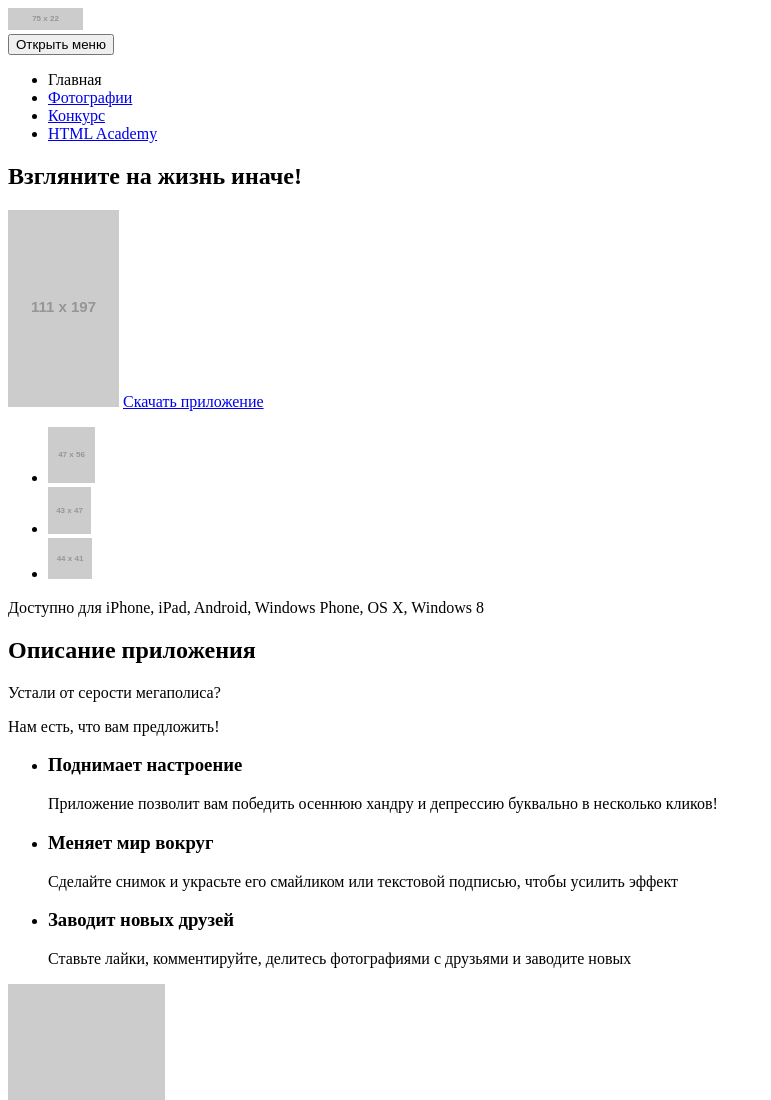
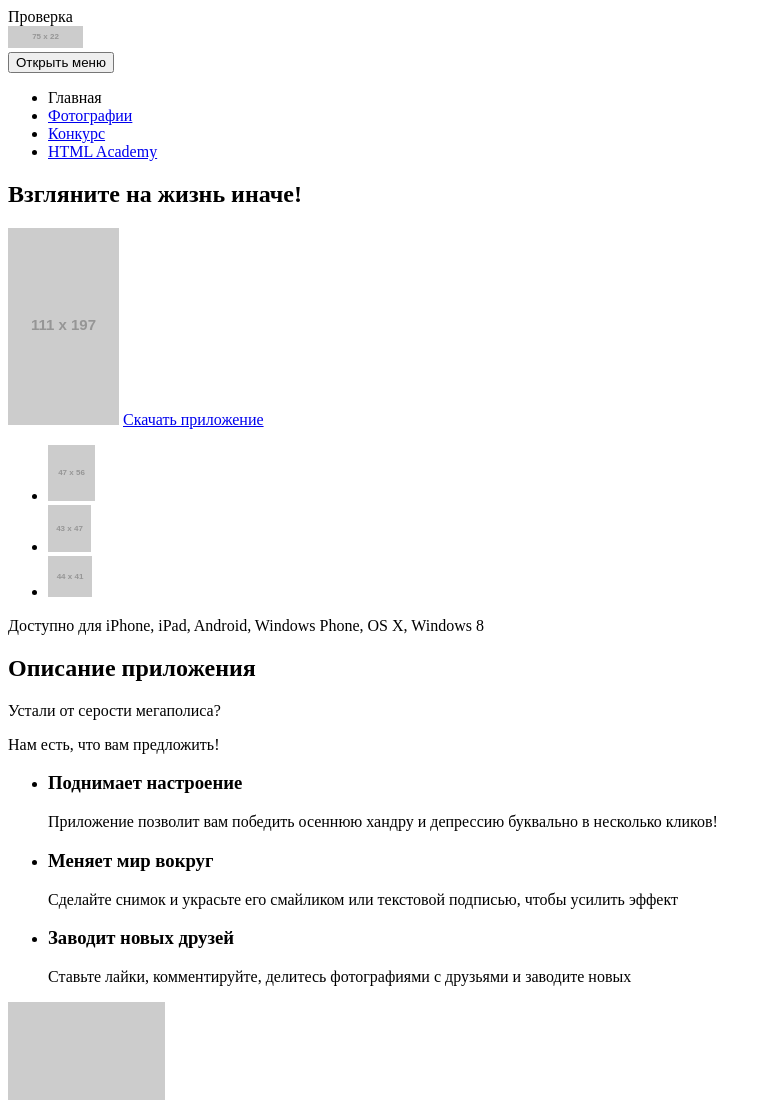
Before and after one commit to elganso161/1182509-pink-18, a website: page source/index.html in a window 1280 px wide. Shown: the top 1100 px of the page, without its empty margins (0-771 px from the left). Drawn offline with Linux system fonts and the light colour scheme; placeholder pictures from the web are drawn by us.

Commit message:
Проверка

```diff
--- a/source/index.html
+++ b/source/index.html
@@ -5,6 +5,9 @@
     <title>HTML Academy: Пинк</title>
   </head>
   <body>
+
+
+    <div>Проверка</div>
 
     <header class="page-header">
       <a class="page-header__logo">
```
Also changed, not shown: source/form.html (+2 -0 lines), source/photo.html (+4 -0 lines).
